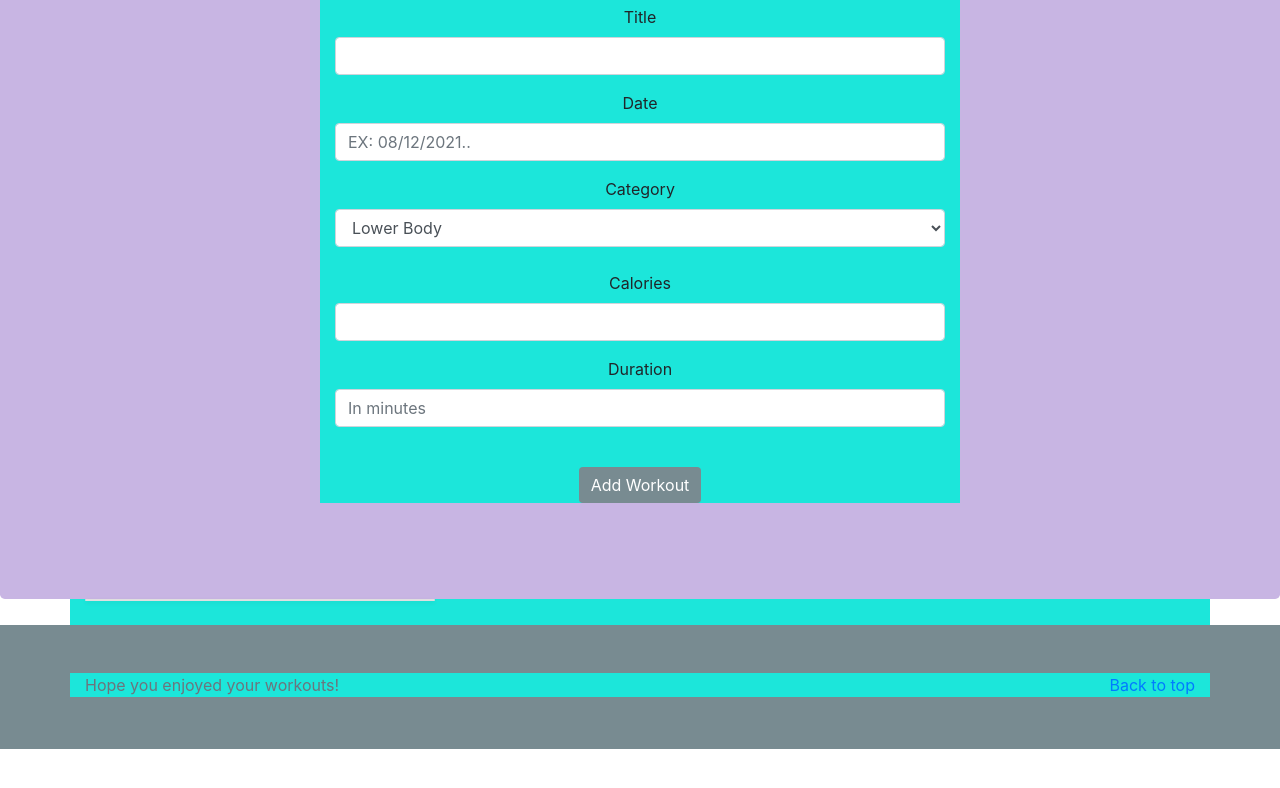
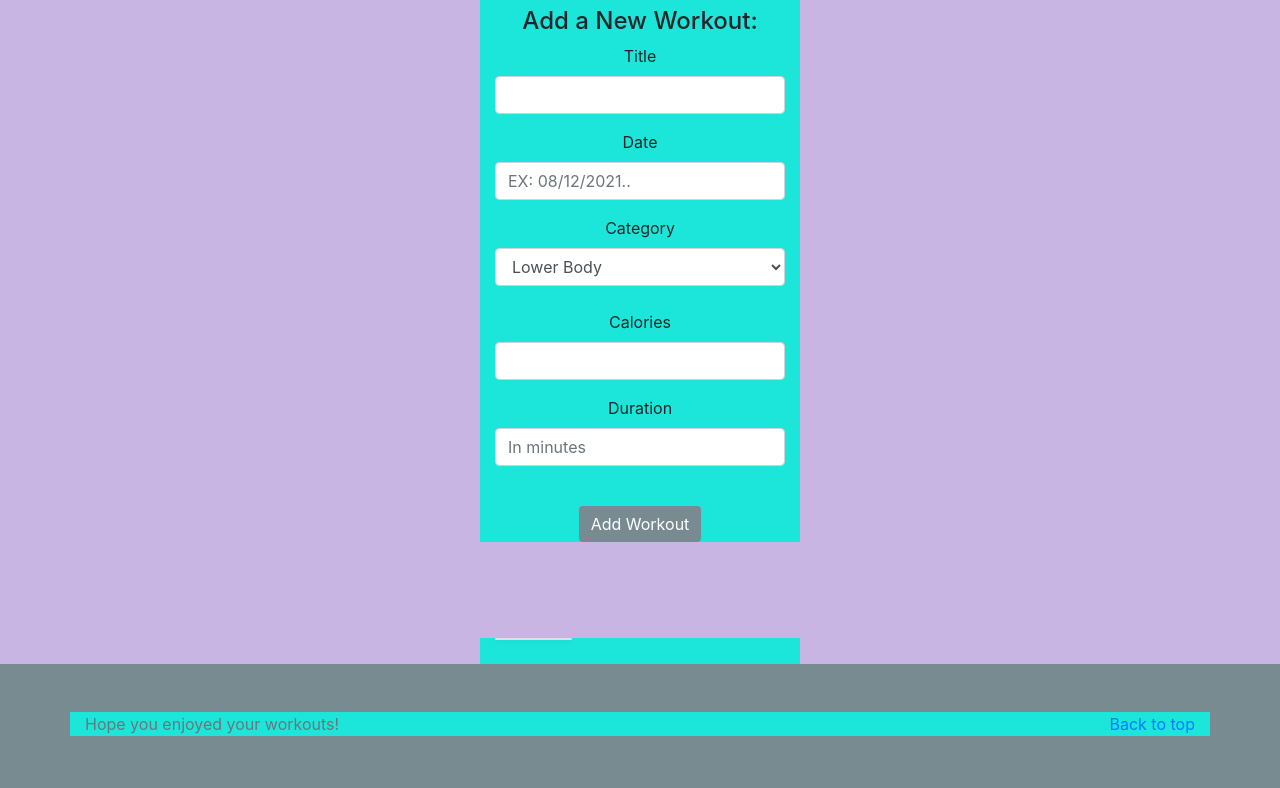
Before and after one commit to jesspesale/workout_tracker_frontend, a plain HTML site: page index.html in a window 1280 px wide. Shown: the part 198-986 px from the top of the page. Before the commit the page ends 947 px from the top, so only its background shows below. Drawn offline with nearby package versions, Linux system fonts and the light colour scheme; no server answers.

Commit message:
cleaned up files and fixed css styling

```diff
--- a/index.css
+++ b/index.css
@@ -10,6 +10,9 @@
     padding-bottom: 6rem;
   }
 }
+main {
+  background-color: #C8B5E3;
+}
 
 .jumbotron p:last-child {
   margin-bottom: 0;
@@ -20,7 +23,7 @@
 }
 
 .jumbotron .container {
-  max-width: 40rem;
+  max-width: 20rem;
 }
 
 .list-group-item-action {
@@ -40,6 +43,10 @@
     background-color: #1CE6DA ;
 }
 
+#workout-container {
+  max-width: 20rem;
+}
+
 div.albulm {
     background-color: #788B91;
 }
--- a/src/exercise_attributes.js
+++ b/src/exercise_attributes.js
@@ -3,7 +3,6 @@
 class ExerciseAttribute {
 
     constructor(attribute) {
-        // debugger
         this.id = attribute.id
         this.category = attribute.category
         this.calories = attribute.calories
@@ -18,7 +17,7 @@ class ExerciseAttribute {
 
         deleteExerciseButton.addEventListener('click', (e) => {
             this.deleteExercise(e)
-        }
+            }
         )
     }
 
@@ -28,7 +27,6 @@ class ExerciseAttribute {
          let ex = e
         e.preventDefault()
         const exercise = {id: this.id}
-        //  debugger
         return fetch( exercise_url + "/" + this.id, {
             method: 'DELETE',
             headers: {
@@ -45,20 +43,12 @@ class ExerciseAttribute {
         return `
          <div id="exercise-${this.id}">
             <li class="list-group-item">Category: ${this.category}</li>
-            <li class="list-group-item">${this.calories}</li>
+            <li class="list-group-item">${this.calories} calories</li>
             <li class="list-group-item">${this.duration} minutes</li>
             <button id="button-${this.id}" type="button" class="list-group-item list-group-item-action">Delete Exercise</button>
             </div>
             <br>
         `
-        // return `
-        // <div id="exercise-${this.id}">
-        // <h3>Category: ${this.category}</h3>
-        // <h4>Calories: ${this.calories}</h4>
-        // <h4>Duration: ${this.duration} (in minutes)</h4>
-        // <button id="button-${this.id}">Delete Exercise</button>
-        // </div>
-        // <br><br><br>`
     }
 
 }
--- a/src/index.js
+++ b/src/index.js
@@ -5,7 +5,6 @@ const workout_url = "http://127.0.0.1:3000/api/v1/workouts"
 const exercise_url = "http://127.0.0.1:3000/api/v1/exercise_attributes"
 
 document.addEventListener('DOMContentLoaded', () => {
-    console.log("DOM is loaded")
     getWorkouts()
     const newWorkoutForm = document.querySelector("#new-workout-form")
 
@@ -18,7 +17,6 @@ function getWorkouts() {
     fetch(workout_url)
     .then(response => response.json())
     .then(workouts => {
-        // console.log(workouts)
         workouts.data.forEach(w => {
             let workout = w.attributes
             let workoutId = w.id
@@ -34,7 +32,6 @@ function getWorkouts() {
                 })
             })
         })
-        // .catch(err => console.log(err))
     }
 
     function postWorkout(title, date, category, calories, duration) {
--- a/src/workout.js
+++ b/src/workout.js
@@ -22,11 +22,6 @@ class Workout {
             <li class="list-group-item">Date: ${this.date}</li>
         </ul>
         </div>`
-
-            // return `<div id="workout-${this.id}" data-id=${this.id}>
-            //     <h2>Title: ${this.title}</h2>
-            //     <h3>Date: ${this.date}</h3>
-            //     </div>`
             }
     }
 }
```
Also changed, not shown: 1 other file.
